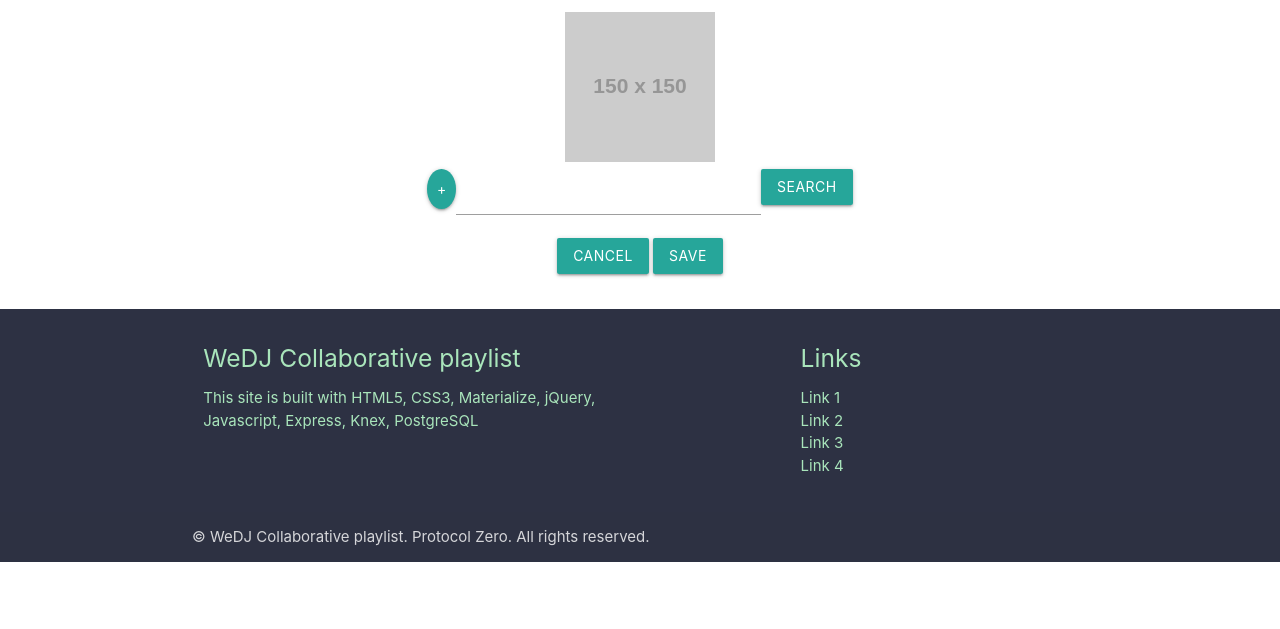
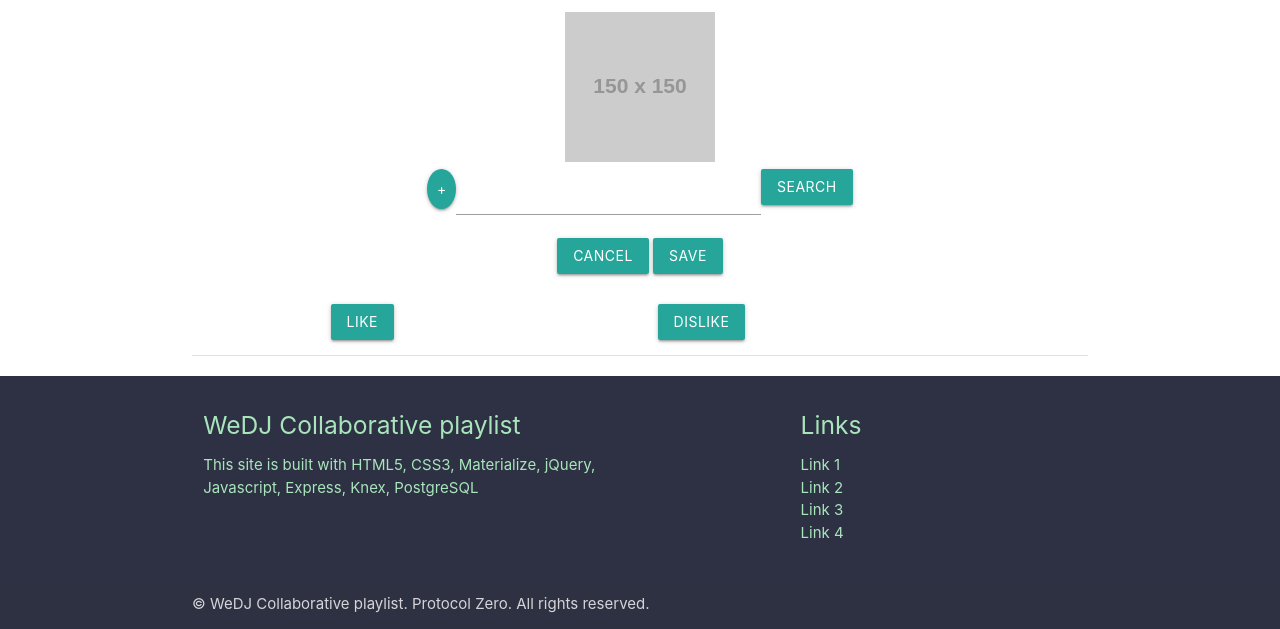
Before and after one commit to ProtocolZero/weDJ-frontend, a plain HTML site: page public/newPlaylist.html in a window 1280 px wide. Shown: the part 272-901 px from the top of the page. Before the commit the page ends 834 px from the top, so only its background shows below. Drawn offline with nearby package versions, Linux system fonts and the light colour scheme; placeholder pictures from the web are drawn by us.

Commit message:
Re pushing for sanity

```diff
--- a/public/newPlaylist.html
+++ b/public/newPlaylist.html
@@ -47,6 +47,27 @@
               </form>
 
             </section>
+            <table class="highlight">
+    <tbody class="upnext" >
+      <tr class="songinfo" >
+        <td class="songname" >
+
+        </td>
+        <td class="artist" >
+
+        </td>
+        <td class="album" >
+
+        </td>
+        <td>
+          <button class="btn waves-effect waves-light">Like</button>
+        </td>
+        <td>
+          <button class="btn waves-effect waves-light">Dislike</button>
+        </td>
+      </tr>
+    </tbody>
+  </table>
             </div>
         </div>
     </main>
```
Also changed, not shown: 1 other file.
